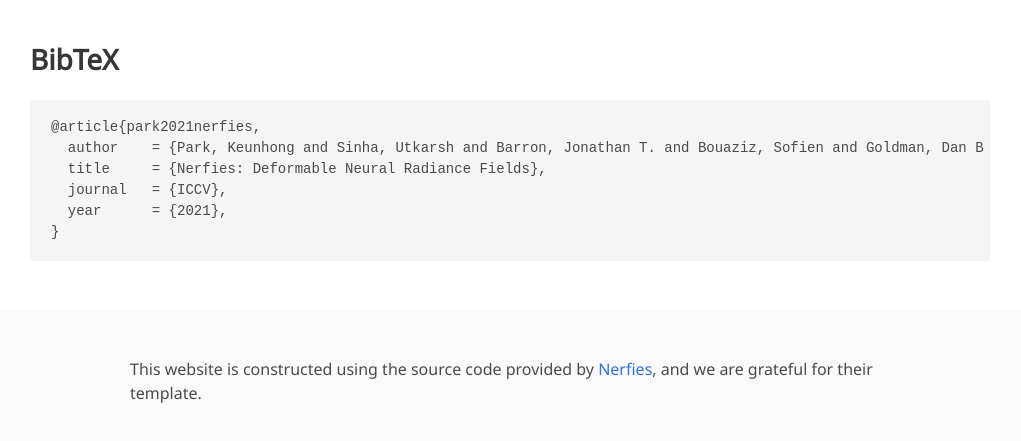
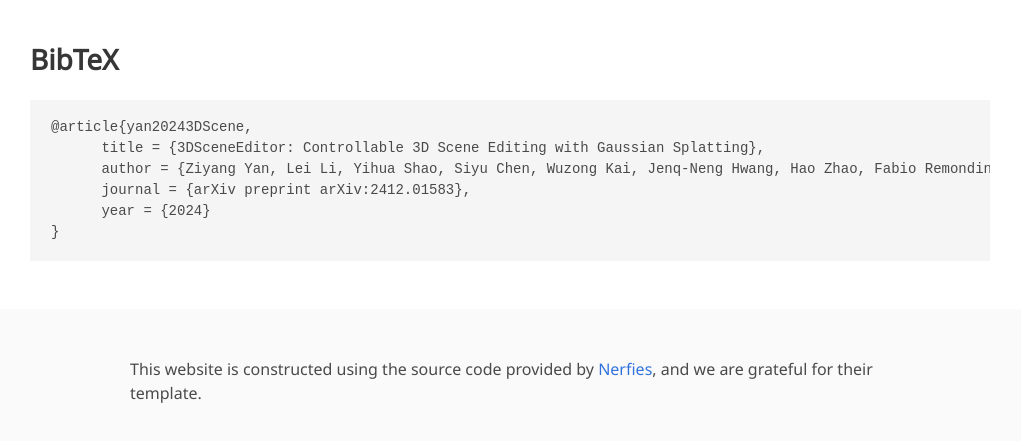
Before and after one commit to ZiyangYan/3DSceneEditor, a plain HTML site: page index.html in a window 1280 px wide. Shown: the part 2751-3192 px from the top of the page, without its empty margins (130-1151 px from the left). Drawn offline with nearby package versions, Linux system fonts and the light colour scheme; some icons are missing; a web font is replaced by a local one.

Commit message:
updated html

```diff
--- a/index.html
+++ b/index.html
@@ -536,11 +536,11 @@
 <section class="section" id="BibTeX">
   <div class="container is-max-desktop content">
     <h2 class="title">BibTeX</h2>
-    <pre><code>@article{park2021nerfies,
-  author    = {Park, Keunhong and Sinha, Utkarsh and Barron, Jonathan T. and Bouaziz, Sofien and Goldman, Dan B and Seitz, Steven M. and Martin-Brualla, Ricardo},
-  title     = {Nerfies: Deformable Neural Radiance Fields},
-  journal   = {ICCV},
-  year      = {2021},
+    <pre><code>@article{yan20243DScene,
+      title = {3DSceneEditor: Controllable 3D Scene Editing with Gaussian Splatting},
+      author = {Ziyang Yan, Lei Li, Yihua Shao, Siyu Chen, Wuzong Kai, Jenq-Neng Hwang, Hao Zhao, Fabio Remondino},
+      journal = {arXiv preprint arXiv:2412.01583},
+      year = {2024}
 }</code></pre>
   </div>
 </section>
```
